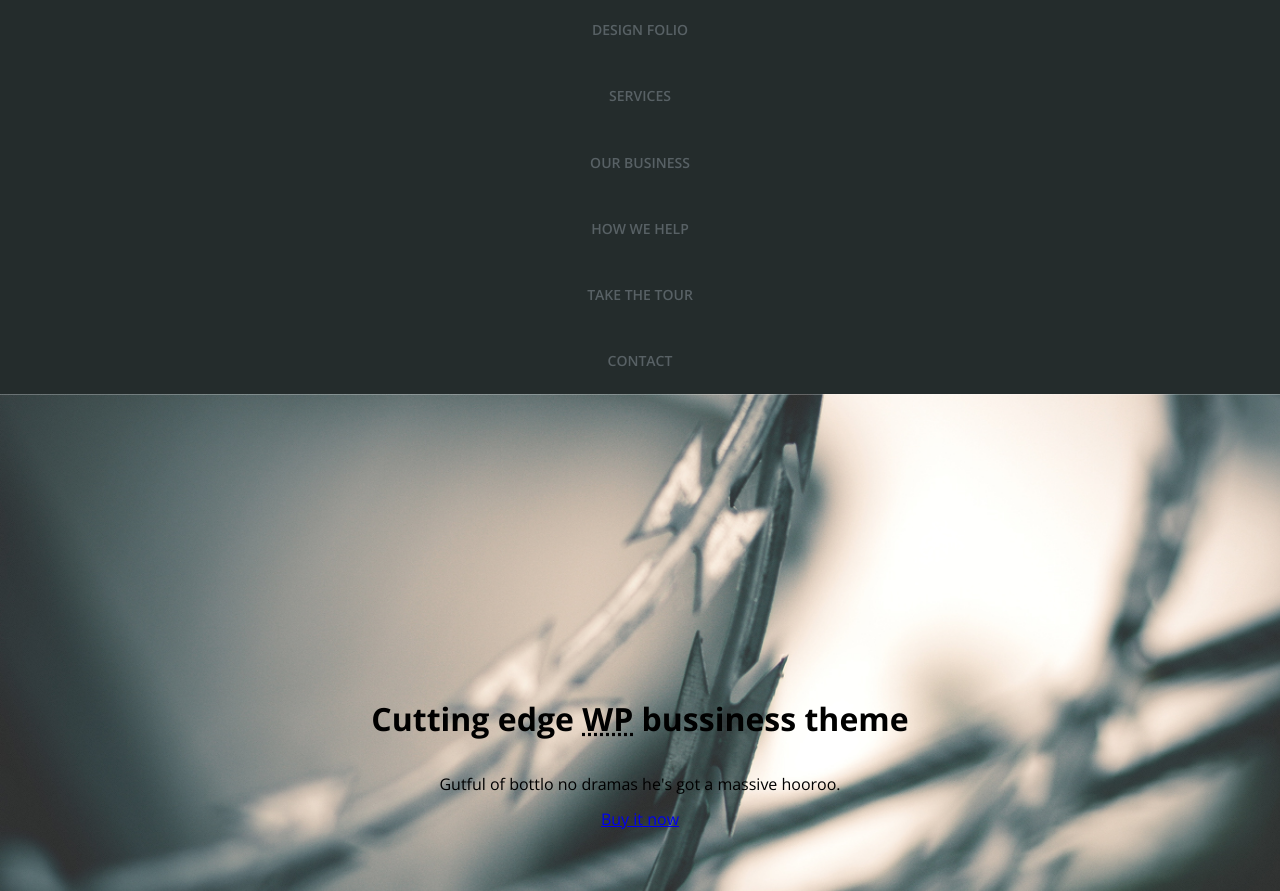
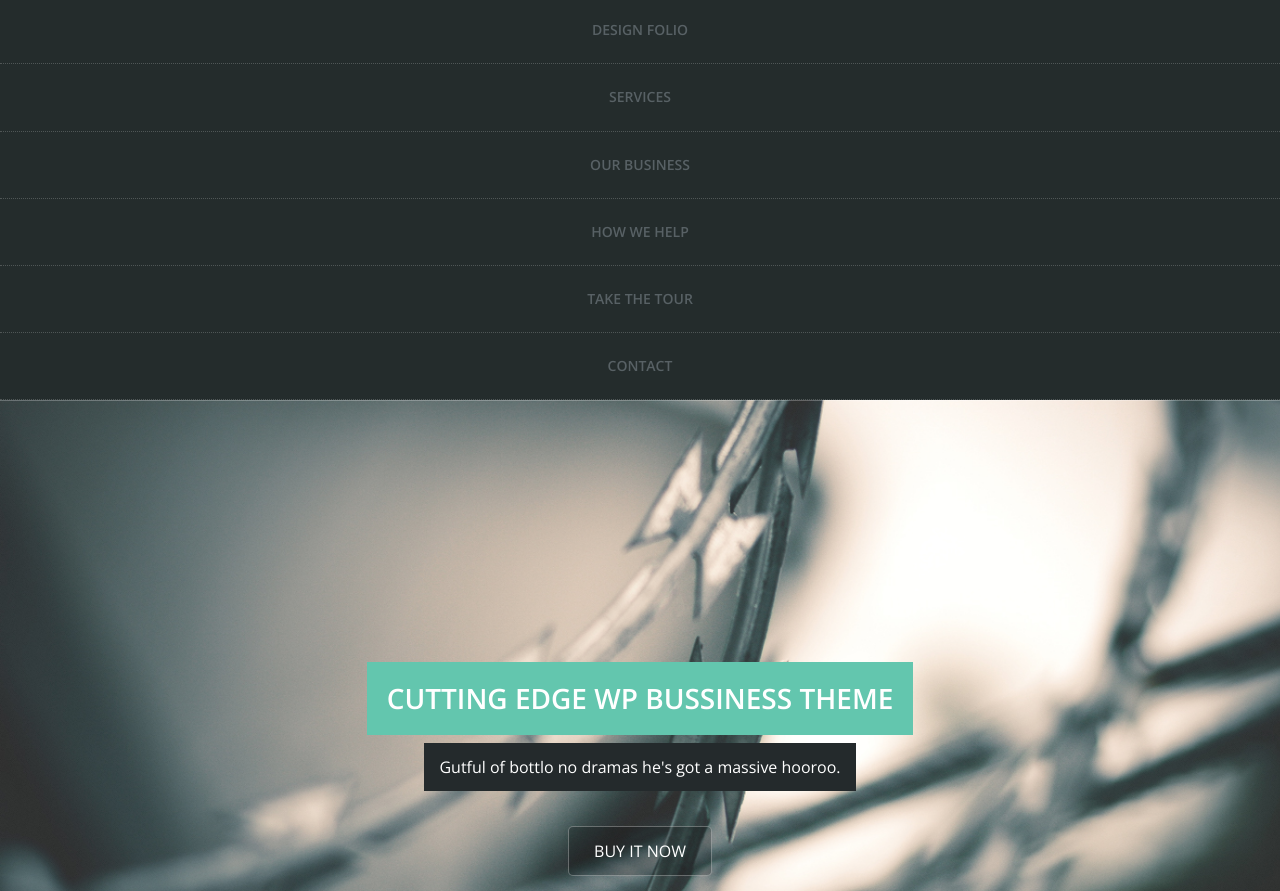
Before and after one commit to Gvieira12/Infusion, a plain HTML site: page index.html in a window 1280 px wide. Shown: the part 61-952 px from the top of the page. Drawn offline with nearby package versions, Linux system fonts and the light colour scheme.

Commit message:
css for title added

```diff
--- a/index.html
+++ b/index.html
@@ -38,7 +38,7 @@
 
         <section class="hero">
           <h1 class="hero-title">
-            Cutting edge <abbr title='Wordpress'>WP</abbr> bussiness theme
+            Cutting edge WP bussiness theme
           </h1>
           <p class="hero-text">Gutful of bottlo no dramas he's got a massive hooroo.</p>
           <a href="#" class="hero-btn">Buy it now</a>
--- a/style/main.css
+++ b/style/main.css
@@ -31,8 +31,7 @@ img {
 .header-nav li {
     list-style-type: none;
     background: #242c2c;
-
-    border-bottom: 1px dotted rgba(255, 255, 255, 255, 0.2) ;
+    border-bottom: 1px dotted rgba(255, 255, 255, 0.2) ;
     text-align: center;
 
 }
@@ -64,12 +63,37 @@ img {
     display: flex;
     flex-direction: column;
     justify-content: center;
+    align-items: center;
 }
 
 .hero-title {
+    background-color: #63c6ae;
+    color: white;
+    font-size: 28px;
+    font-weight: 600;
+    padding: 20px 20px;
+    text-decoration: none;
+    margin-bottom: 0px;
+    text-transform: uppercase;
 
 }
 
 .hero-text {
+    background-color: #242a2c;
+    color: white;
+    margin: 8px 30px 35px;
+    font-size: 16px;
+    padding: 15px;
+}
 
+.hero-btn {
+    text-transform: uppercase;
+    background-color: rgba(0, 0, 0, 0.2);
+    padding: 15px 25px;
+    display: inline-block;
+    text-decoration: none;
+    color: white;
+    font-weight: 600px;
+    border: 1px solid rgba(255, 255, 255, 0.3);
+    border-radius: 5px;
 }
```
